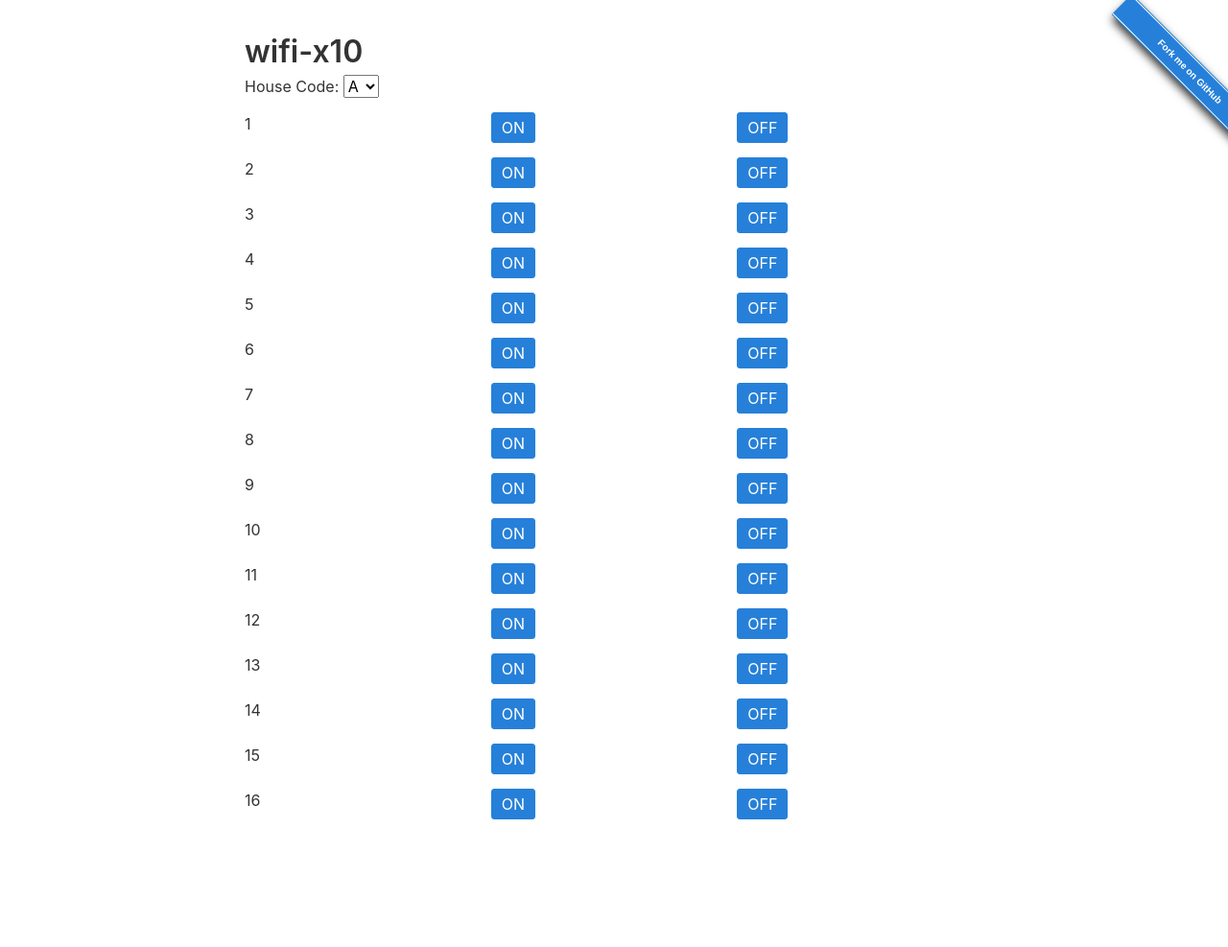
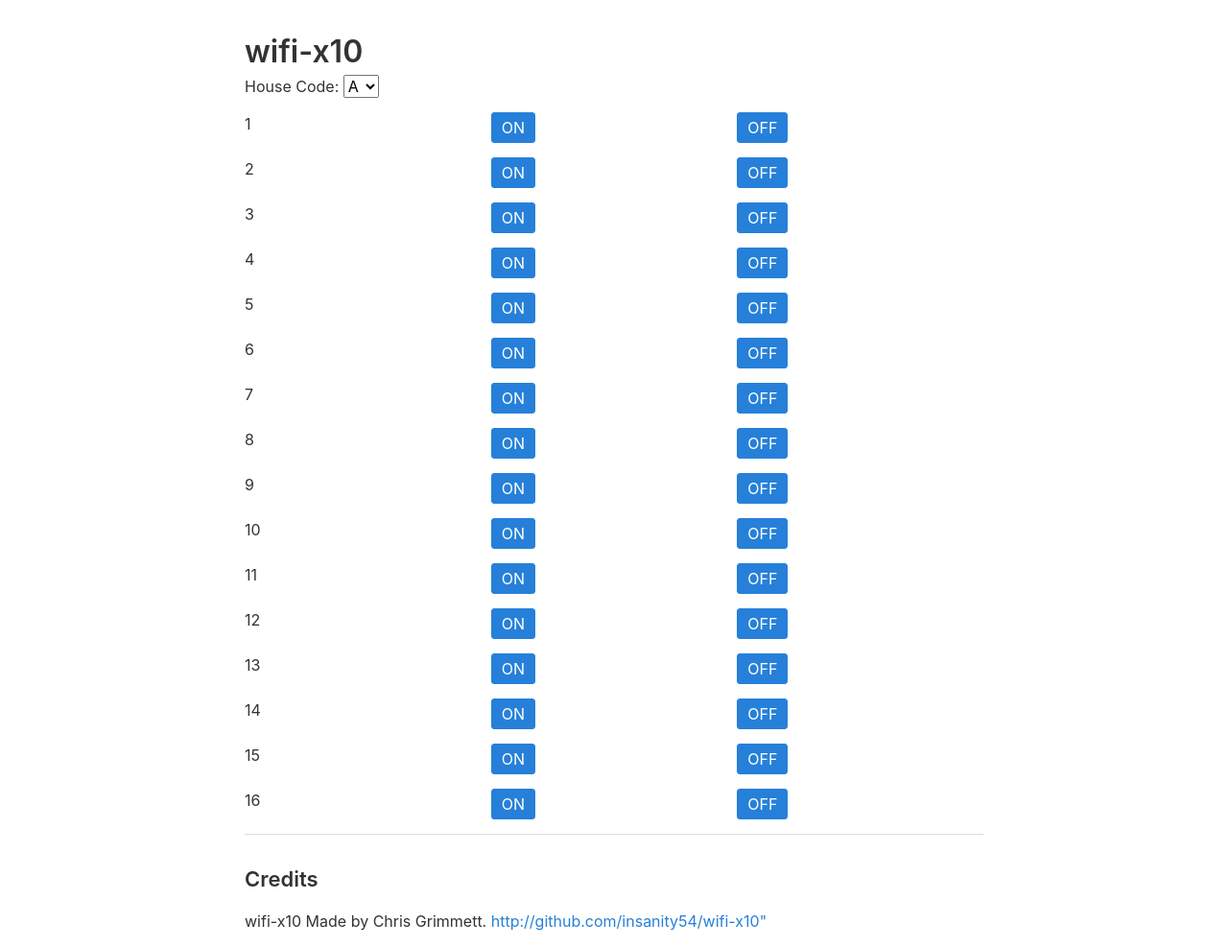
Before and after one commit to insanity54/wifi-x10, a website: page static/index.html in a window 1280 px wide. Shown: the whole page at 96% size. Before the commit the page ends 869 px from the top, so only its background shows below. Drawn offline with Linux system fonts and the light colour scheme.

Commit message:
remove github ribbon in favor of plain a href

```diff
--- a/static/index.html
+++ b/static/index.html
@@ -5,11 +5,9 @@
         <meta name="viewport" content="width=device-width, initial-scale=1.0, maximum-scale=1.0, user-scalable=no">
         <title>wifi-x10</title>
         <link rel="stylesheet" href="/mobi.min.css" />
-        <style>#forkongithub a{background:#2680D9;color:#fff;text-decoration:none;font-family:arial,sans-serif;text-align:center;font-weight:bold;padding:5px 40px;font-size:1rem;line-height:2rem;position:relative;transition:0.5s;}#forkongithub a:hover{background:#77A2CD;color:#fff;}#forkongithub a::before,#forkongithub a::after{content:"";width:100%;display:block;position:absolute;top:1px;left:0;height:1px;background:#fff;}#forkongithub a::after{bottom:1px;top:auto;}@media screen and (min-width:800px){#forkongithub{position:absolute;display:block;top:0;right:0;width:200px;overflow:hidden;height:200px;z-index:9999;}#forkongithub a{width:200px;position:absolute;top:60px;right:-60px;transform:rotate(45deg);-webkit-transform:rotate(45deg);-ms-transform:rotate(45deg);-moz-transform:rotate(45deg);-o-transform:rotate(45deg);box-shadow:4px 4px 10px rgba(0,0,0,0.8);}}</style>
         </style>
     </head>
     <body>
-        <span id="forkongithub"><a href="https://github.com/insanity54/wifi-x10">Fork me on GitHub</a></span>
         <div class="flex-center">
             <div class="container">
                 <h1>wifi-x10</h1>
@@ -228,6 +226,11 @@
                     </div>
                 </div>
 
+                <hr>
+
+                <h3>Credits</h3>
+
+                <p>wifi-x10 Made by Chris Grimmett. <a href="Fork Me on Github">http://github.com/insanity54/wifi-x10"</a></p>
 
             </div>
         </div>
```
